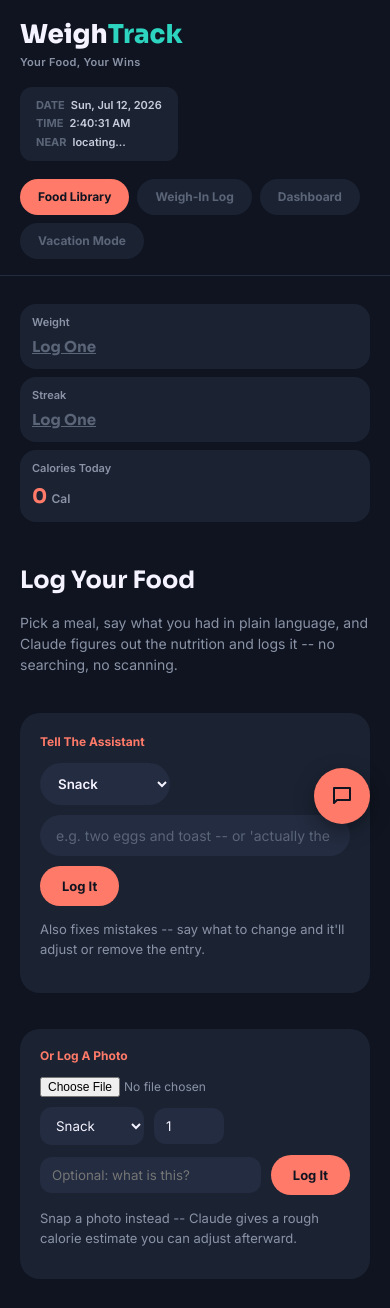
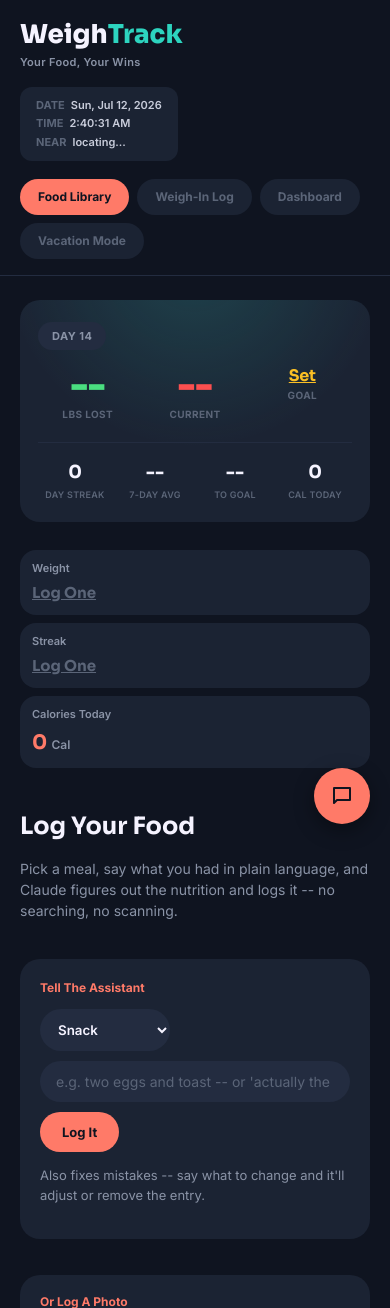
Before and after one commit to Silken8888/weighttrack, a Flask app: page / in a window 390 px wide. Shown: the top 1308 px of the page. Run offline with Flask 3, Linux system fonts and the light colour scheme; data comes from the database, SQL or seed files in the repository; data that the repository does not hold is empty; some libraries are stand-ins or nearby versions.

Commit message:
Add files via upload

```diff
--- a/app.py
+++ b/app.py
@@ -7,7 +7,7 @@ import time
 import uuid
 import threading
 from queue import Queue, Empty
-from datetime import datetime, timedelta
+from datetime import datetime, timedelta, date
 
 import requests
 from flask import Flask, render_template, request, jsonify, abort
@@ -1123,10 +1123,28 @@ def register_routes(app):
         weigh_ins = _all_weigh_ins()
         vacations = _all_vacation_periods()
         latest_weight = weigh_ins[-1].weight_lbs if weigh_ins else None
+        starting_weight = weigh_ins[0].weight_lbs if weigh_ins else None
         streak = _compute_streak(weigh_ins, vacations)
+        rolling_avg = _rolling_average(weigh_ins, datetime.utcnow().date()) if weigh_ins else None
 
         profile = _get_profile()
         calorie_target = profile.calorie_target(latest_weight) if latest_weight else None
+
+        pounds_lost = None
+        if starting_weight is not None and latest_weight is not None:
+            pounds_lost = max(0, round(starting_weight - latest_weight, 1))
+
+        goal_weight = profile.goal_weight_lbs
+        lbs_to_goal = None
+        if goal_weight is not None and latest_weight is not None:
+            lbs_to_goal = round(max(0, latest_weight - goal_weight), 1)
+
+        # June 28, 2026 is the stated program start -- stored on the
+        # profile (editable later on the Dashboard) rather than
+        # hardcoded here, but defaults to that date until they change it
+        # or a profile row with an actual value exists.
+        start_date = profile.program_start_date or date(2026, 6, 28)
+        days_since_start = max(0, (datetime.utcnow().date() - start_date).days)
 
         return {
             "items": _all_food_items(),
@@ -1136,6 +1154,11 @@ def register_routes(app):
             "latest_weight": latest_weight,
             "streak": streak,
             "calorie_target": calorie_target,
+            "pounds_lost": pounds_lost,
+            "goal_weight": goal_weight,
+            "lbs_to_goal": lbs_to_goal,
+            "days_since_start": days_since_start,
+            "rolling_avg": round(rolling_avg, 1) if rolling_avg is not None else None,
         }
 
     @app.route("/")
@@ -1731,6 +1754,22 @@ def register_routes(app):
             return jsonify(error="Invalid activity level"), 400
         profile.activity_level = activity
 
+        raw_goal = payload.get("goal_weight_lbs")
+        if raw_goal not in (None, ""):
+            try:
+                profile.goal_weight_lbs = float(raw_goal)
+            except (TypeError, ValueError):
+                return jsonify(error="Goal weight must be a number"), 400
+        else:
+            profile.goal_weight_lbs = None
+
+        raw_start = (payload.get("program_start_date") or "").strip()
+        if raw_start:
+            try:
+                profile.program_start_date = datetime.fromisoformat(raw_start).date()
+            except ValueError:
+                return jsonify(error="That start date doesn't look right"), 400
+
         db.session.commit()
         return jsonify(profile.to_dict())
 
--- a/models.py
+++ b/models.py
@@ -286,6 +286,8 @@ class UserProfile(db.Model):
     age = db.Column(db.Integer)
     biological_sex = db.Column(db.String(10))  # "male" | "female" -- Mifflin-St Jeor needs this
     activity_level = db.Column(db.String(20), default="sedentary")
+    goal_weight_lbs = db.Column(db.Float)
+    program_start_date = db.Column(db.Date)
 
     def is_complete(self):
         return bool(self.height_in and self.age and self.biological_sex)
@@ -313,6 +315,8 @@ class UserProfile(db.Model):
             "age": self.age,
             "biological_sex": self.biological_sex,
             "activity_level": self.activity_level,
+            "goal_weight_lbs": self.goal_weight_lbs,
+            "program_start_date": self.program_start_date.isoformat() if self.program_start_date else None,
         }
 
 
--- a/static/css/style.css
+++ b/static/css/style.css
@@ -22,6 +22,8 @@
   --teal: #2dd4bf;
   --pink: #ff5fa8;
   --danger: #fb4f4f;
+  --green: #4ade80;
+  --gold: #fbbf24;
 
   --font-display: "Sora", -apple-system, sans-serif;
   --font-body: "Inter", -apple-system, sans-serif;
@@ -900,6 +902,126 @@ button { font-family: inherit; cursor: pointer; }
 }
 
 /* --------------------------------------------------------------------
+   Mobile/tablet hero dashboard
+   Device "detection" here is CSS media queries on actual viewport
+   width -- more robust than user-agent sniffing: it reflects the real
+   available space (works correctly on foldables, rotation, browser
+   window resizing, new devices with no code changes needed) rather
+   than guessing from a device's self-reported identity string.
+   -------------------------------------------------------------------- */
+
+.mobile-hero {
+  display: none; /* shown for mobile/tablet widths below */
+}
+
+@media (max-width: 1024px) {
+  .mobile-hero {
+    display: block;
+    position: relative;
+    overflow: hidden;
+    background: radial-gradient(circle at 50% -20%, rgba(45, 212, 191, 0.18), transparent 60%), var(--surface);
+    border-radius: var(--radius-lg);
+    padding: 22px 18px 20px;
+    margin: 24px 0 28px;
+    animation: pop-in 0.25s ease-out;
+  }
+
+  .mobile-hero__day {
+    display: inline-block;
+    font-family: var(--font-body);
+    font-weight: 700;
+    font-size: 11px;
+    letter-spacing: 0.04em;
+    text-transform: uppercase;
+    color: var(--text-muted);
+    background: var(--surface-2);
+    padding: 6px 14px;
+    border-radius: var(--radius-pill);
+    margin: 0 0 18px;
+  }
+
+  .mobile-hero__numbers {
+    display: grid;
+    grid-template-columns: repeat(3, 1fr);
+    gap: 8px;
+    text-align: center;
+  }
+
+  .mobile-hero__stat {
+    display: flex;
+    flex-direction: column;
+    align-items: center;
+    gap: 4px;
+  }
+
+  .mobile-hero__value {
+    font-family: var(--font-display);
+    font-weight: 800;
+    font-size: clamp(30px, 9vw, 44px);
+    line-height: 1;
+    letter-spacing: -0.01em;
+  }
+
+  .mobile-hero__value--muted {
+    font-size: 16px;
+    font-weight: 700;
+  }
+
+  .mobile-hero__value--muted a {
+    color: inherit;
+    text-decoration: underline;
+  }
+
+  .mobile-hero__label {
+    font-family: var(--font-body);
+    font-weight: 700;
+    font-size: 10px;
+    letter-spacing: 0.04em;
+    text-transform: uppercase;
+    color: var(--text-faint);
+  }
+
+  .mobile-hero__stat--green .mobile-hero__value { color: var(--green); }
+  .mobile-hero__stat--red .mobile-hero__value { color: var(--danger); }
+  .mobile-hero__stat--gold .mobile-hero__value { color: var(--gold); }
+
+  .mobile-hero__extra {
+    display: grid;
+    grid-template-columns: repeat(4, 1fr);
+    gap: 6px;
+    margin-top: 20px;
+    padding-top: 16px;
+    border-top: 1px solid var(--surface-2);
+  }
+
+  .mobile-hero__extra-stat {
+    text-align: center;
+  }
+
+  .mobile-hero__extra-stat span {
+    display: block;
+    font-family: var(--font-display);
+    font-weight: 700;
+    font-size: 18px;
+    color: var(--text);
+  }
+
+  .mobile-hero__extra-stat p {
+    font-family: var(--font-body);
+    font-size: 9px;
+    font-weight: 600;
+    text-transform: uppercase;
+    letter-spacing: 0.03em;
+    color: var(--text-faint);
+    margin: 2px 0 0;
+  }
+}
+
+@media (max-width: 380px) {
+  .mobile-hero__extra { grid-template-columns: repeat(2, 1fr); row-gap: 14px; }
+}
+
+/* --------------------------------------------------------------------
    Weigh-In Log / Dashboard / Vacation Mode
    -------------------------------------------------------------------- */
 
--- a/static/js/main.js
+++ b/static/js/main.js
@@ -694,6 +694,8 @@
           age: document.getElementById("profile-age").value,
           biological_sex: document.getElementById("profile-sex").value,
           activity_level: document.getElementById("profile-activity").value,
+          goal_weight_lbs: document.getElementById("profile-goal-weight").value,
+          program_start_date: document.getElementById("profile-start-date").value,
         }, statusEl);
       });
     }
--- a/templates/food_library.html
+++ b/templates/food_library.html
@@ -2,6 +2,49 @@
 {% block title %}Food Library &middot; WeighTrack{% endblock %}
 
 {% block content %}
+
+  <section class="mobile-hero">
+    <p class="mobile-hero__day">Day {{ days_since_start }}</p>
+
+    <div class="mobile-hero__numbers">
+      <div class="mobile-hero__stat mobile-hero__stat--green">
+        <span class="mobile-hero__value">{{ pounds_lost if pounds_lost is not none else '--' }}</span>
+        <span class="mobile-hero__label">Lbs Lost</span>
+      </div>
+      <div class="mobile-hero__stat mobile-hero__stat--red">
+        <span class="mobile-hero__value">{{ latest_weight|round(1) if latest_weight is not none else '--' }}</span>
+        <span class="mobile-hero__label">Current</span>
+      </div>
+      <div class="mobile-hero__stat mobile-hero__stat--gold">
+        {% if goal_weight is not none %}
+          <span class="mobile-hero__value">{{ goal_weight|round(1) }}</span>
+          <span class="mobile-hero__label">Goal</span>
+        {% else %}
+          <span class="mobile-hero__value mobile-hero__value--muted"><a href="{{ url_for('dashboard') }}">Set</a></span>
+          <span class="mobile-hero__label">Goal</span>
+        {% endif %}
+      </div>
+    </div>
+
+    <div class="mobile-hero__extra">
+      <div class="mobile-hero__extra-stat">
+        <span>{{ streak }}</span>
+        <p>Day Streak</p>
+      </div>
+      <div class="mobile-hero__extra-stat">
+        <span>{{ rolling_avg if rolling_avg is not none else '--' }}</span>
+        <p>7-Day Avg</p>
+      </div>
+      <div class="mobile-hero__extra-stat">
+        <span>{{ lbs_to_goal if lbs_to_goal is not none else '--' }}</span>
+        <p>To Goal</p>
+      </div>
+      <div class="mobile-hero__extra-stat">
+        <span>{{ calories_today if calories_today is not none else 0 }}</span>
+        <p>Cal Today</p>
+      </div>
+    </div>
+  </section>
 
   <section class="stats-row">
     <div class="stat-card">
```
Also changed, not shown: templates/dashboard.html (+8 -0 lines), README.md.
